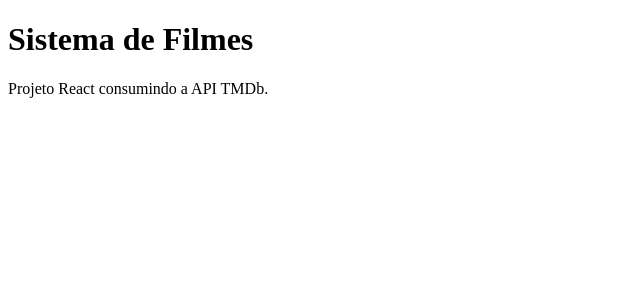
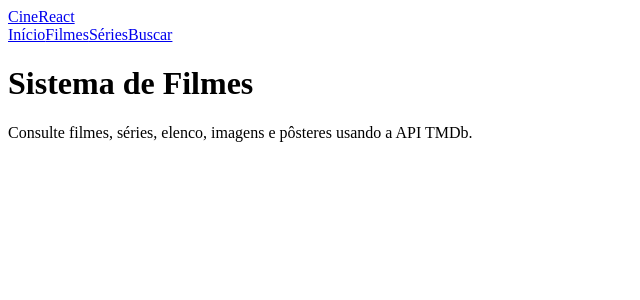
Before and after one commit to leonardoxaviercf/projeto-cinema, a React (Vite) app: page / in a window 1280 px wide. Shown: the top 300 px of the page, without its empty margins (0-640 px from the left). Built offline with nearby package versions, Linux system fonts and the light colour scheme.

Commit message:
feat: adiciona rota inicial e página home

```diff
--- a/src/App.jsx
+++ b/src/App.jsx
@@ -1,9 +1,16 @@
+import { BrowserRouter, Routes, Route } from "react-router-dom";
+import NavBar from "./components/NavBar";
+import Home from "./pages/Home";
+
 function App() {
   return (
-    <main>
-      <h1>Sistema de Filmes</h1>
-      <p>Projeto React consumindo a API TMDb.</p>
-    </main>
+    <BrowserRouter>
+      <NavBar />
+
+      <Routes>
+        <Route path="/" element={<Home />} />
+      </Routes>
+    </BrowserRouter>
   );
 }
 
--- /dev/null
+++ b/src/pages/Home.jsx
@@ -0,0 +1,10 @@
+function Home() {
+  return (
+    <main className="container">
+      <h1>Sistema de Filmes</h1>
+      <p>Consulte filmes, séries, elenco, imagens e pôsteres usando a API TMDb.</p>
+    </main>
+  );
+}
+
+export default Home;
```
